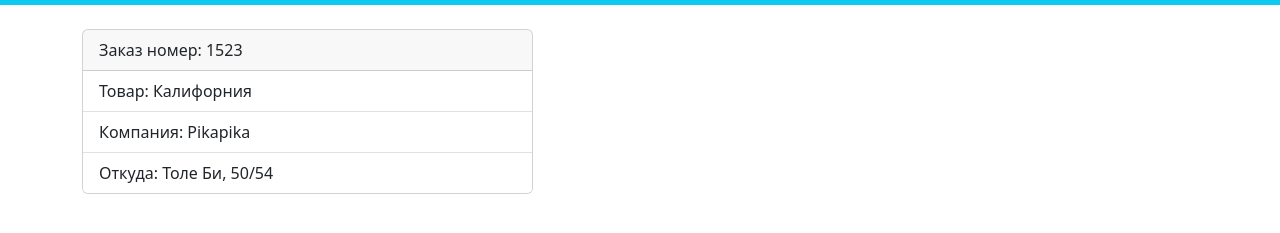
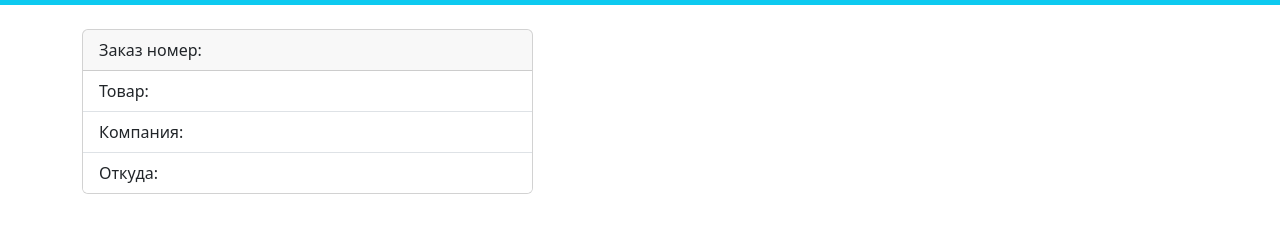
Before and after one commit to Eclassic32/FoodDelivery, a plain HTML site: page order.html in a window 1280 px wide. Shown: the part 51-284 px from the top of the page. Drawn offline with nearby package versions, Linux system fonts and the light colour scheme; some packages are replaced by stand-ins of ours.

Commit message:
default-

```diff
--- a/order.html
+++ b/order.html
@@ -23,12 +23,12 @@
         	<div class="col-5">
         		<div class="card">
 					<div class="card-header">
-						Заказ номер: <span id="id">1523</span>
+						Заказ номер: <span id="id"></span>
 					</div>
 					<ul class="list-group list-group-flush">
-						<li class="list-group-item">Товар: <span id="item">Калифорния</span></li>
-						<li class="list-group-item">Компания: <span id="company">Pikapika</span></li>
-						<li class="list-group-item">Откуда: <span id="from">Толе Би, 50/54</span></li>
+						<li class="list-group-item">Товар: <span id="item"></span></li>
+						<li class="list-group-item">Компания: <span id="company"></span></li>
+						<li class="list-group-item">Откуда: <span id="from"></span></li>
 						<!-- <li class="list-group-item">Куда: <span id="to">Толе Би, 50/54</span></li>
 						<li class="list-group-item">Время: <span id="time">18 минут</span></li> -->
 					</ul>
```
